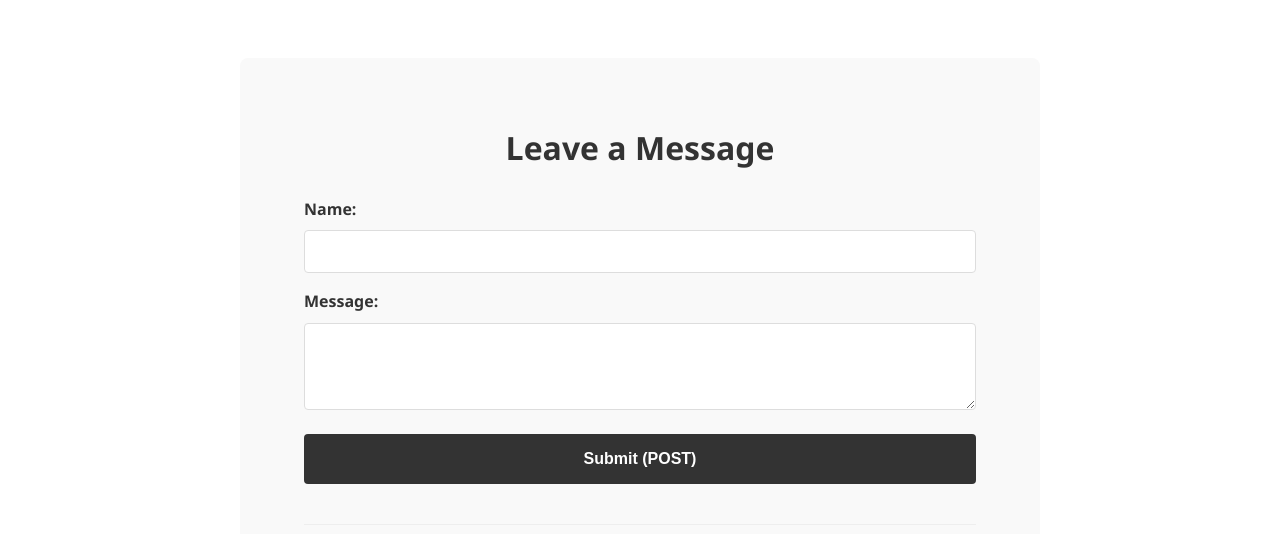
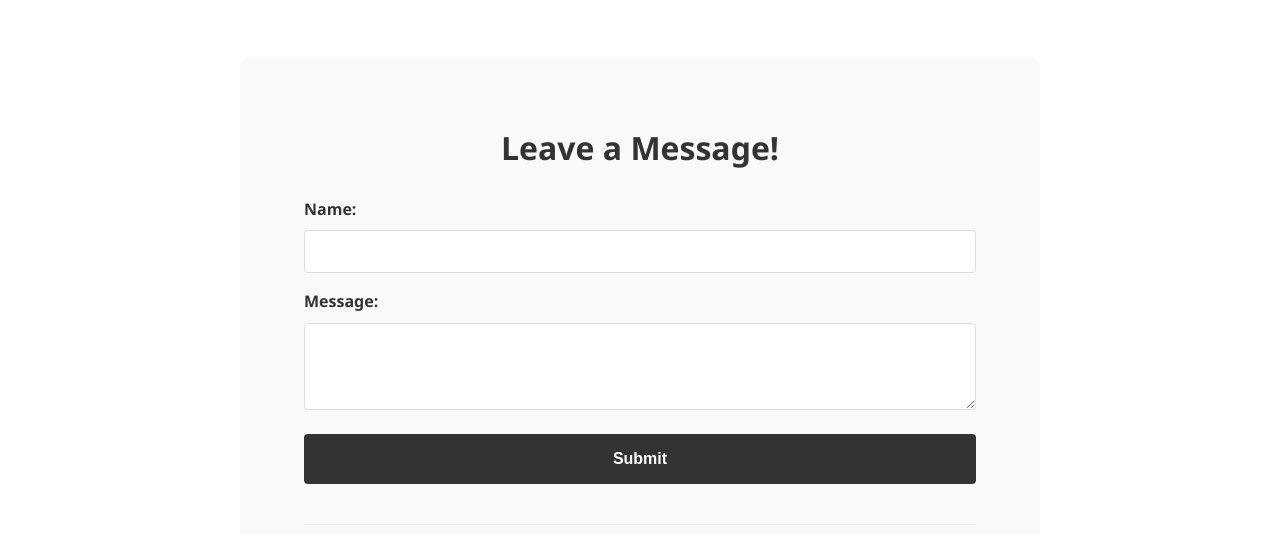
Before and after one commit to Favian-R/Portofolio, a plain HTML site: page index.html in a window 1280 px wide. Shown: the part 2720-3254 px from the top of the page. Drawn offline with Linux system fonts and the light colour scheme; no server answers.

Commit message:
Update index.html

```diff
--- a/index.html
+++ b/index.html
@@ -136,8 +136,8 @@
     <a href="mailto:favrifqiziwani@gmail.com" class="btn-secondary">Email Saya</a>
   </section>
 
-      <section class="comments-section">
-        <h2>Leave a Message</h2>
+  <section class="comments-section">
+        <h2>Leave a Message!</h2>
 
         <form id="comment-form">
             <div class="form-group">
@@ -148,7 +148,7 @@
                 <label for="comment-message">Message:</label>
                 <textarea id="comment-message" rows="4" required></textarea>
             </div>
-            <button type="submit">Submit (POST)</button>
+            <button type="submit">Submit</button>
         </form>
 
         <hr>
```
